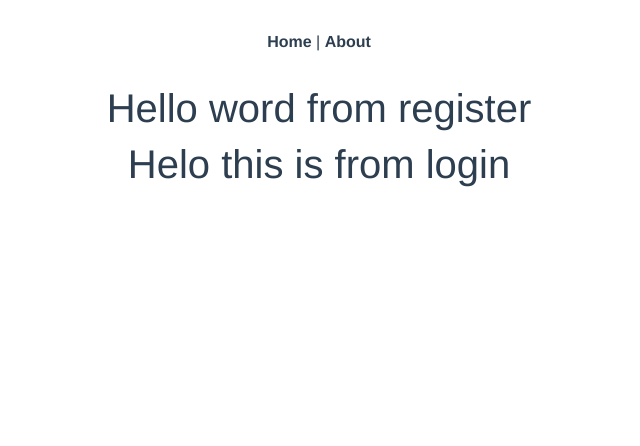
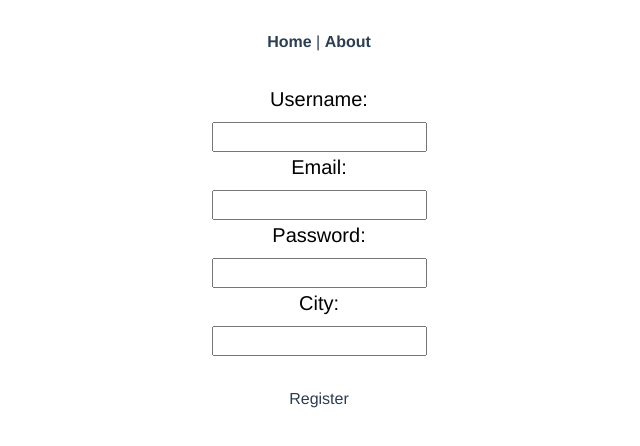
Before and after one commit to FoodSharingGram/foodstagram-client, a Vue app: page /login#/login in a window 1280 px wide. Shown: the top 446 px of the page, without its empty margins (321-961 px from the left). Built offline with nearby package versions, Linux system fonts and the light colour scheme.

Commit message:
Complted Register Form client

```diff
--- a/package.json
+++ b/package.json
@@ -8,6 +8,7 @@
     "lint": "vue-cli-service lint"
   },
   "dependencies": {
+    "axios": "^0.18.0",
     "bootstrap": "^4.1.2",
     "vue": "^2.5.16",
     "vue-router": "^3.0.1",
--- a/src/components/LoginForm.vue
+++ b/src/components/LoginForm.vue
@@ -1,12 +1,17 @@
+<!-- HTML -->
+
 <template>
-    <h1>Helo this is from login</h1>
+
 </template>
+
+<!-- JAVASCRIPT -->
 <script>
 export default {
 
 }
 </script>
 
+<!-- CSS -->
 <style scoped>
 
 </style>
--- a/src/components/RegisterForm.vue
+++ b/src/components/RegisterForm.vue
@@ -1,8 +1,50 @@
 <template>
-    <h1>Hello word from register</h1>
+    <div id="RegisterForm">
+    <form style="text-align:center">
+        <label style="font-size:20px; color:black;">Username:</label><br>
+        <input v-model="username" type="text" style="max-width:400px;"> <br>
+        <label style="font-size:20px; color:black;">Email:</label> <br>
+        <input v-model="email" type="email" style="max-width:400px;"> <br>
+        <label style="font-size:20px; color:black;">Password:</label><br>
+        <input v-model="password" type="password" style="max-width:400px;"> <br>
+        <label style="font-size:20px; color:black;">City:</label><br>
+        <input v-model="city" type="text" style="max-width:400px;"> <br>
+        <br>
+        <a class="waves-effect waves-light btn" id="register" @click="postRegister">Register</a>
+    </form>
+</div>
 </template>
 <script>
+import axios from 'axios';
 export default {
+
+    data () {
+        return {
+            username: '',
+            email: '',
+            password: '',
+            city: ''
+        }
+    },
+    methods : {
+        postRegister () {
+            let obj = {
+                username: this.username,
+                email: this.email,
+                password: this.password,
+                city: this.city
+                }
+
+            console.log(obj);
+            axios.post('http://localhost:3000/users/register', obj)
+            .then(function (response) {
+                console.log(response);
+            })
+            .catch(function (err) {
+                console.log(err);
+            });
+        }
+    }
 
 }
 </script>
--- a/src/router.js
+++ b/src/router.js
@@ -3,6 +3,7 @@ import Router from 'vue-router'
 import Home from './views/Home.vue'
 import About from './views/About.vue'
 import Login from './views/Login.vue'
+import Register from './views/Register.vue'
 
 Vue.use(Router)
 
@@ -22,6 +23,11 @@ export default new Router({
       path: '/login',
       name: 'login',
       component: Login
+    },
+    {
+      path: '/register',
+      name: 'register',
+      component: Register
     }
   ]
 })
--- /dev/null
+++ b/src/views/Register.vue
@@ -0,0 +1,22 @@
+<template>
+<div>
+    <RegisterForm> </RegisterForm>
+    <LoginForm> </LoginForm>
+</div>
+</template>
+
+<script>
+//import component first
+import RegisterForm from '@/components/RegisterForm.vue'
+import LoginForm from '@/components/LoginForm.vue'
+export default {
+    components: {
+        RegisterForm,
+        LoginForm
+    }
+}
+</script>
+
+<style scoped>
+
+</style>
```
Also changed, not shown: 1 other file (tests, documents, lock files or other folders).
